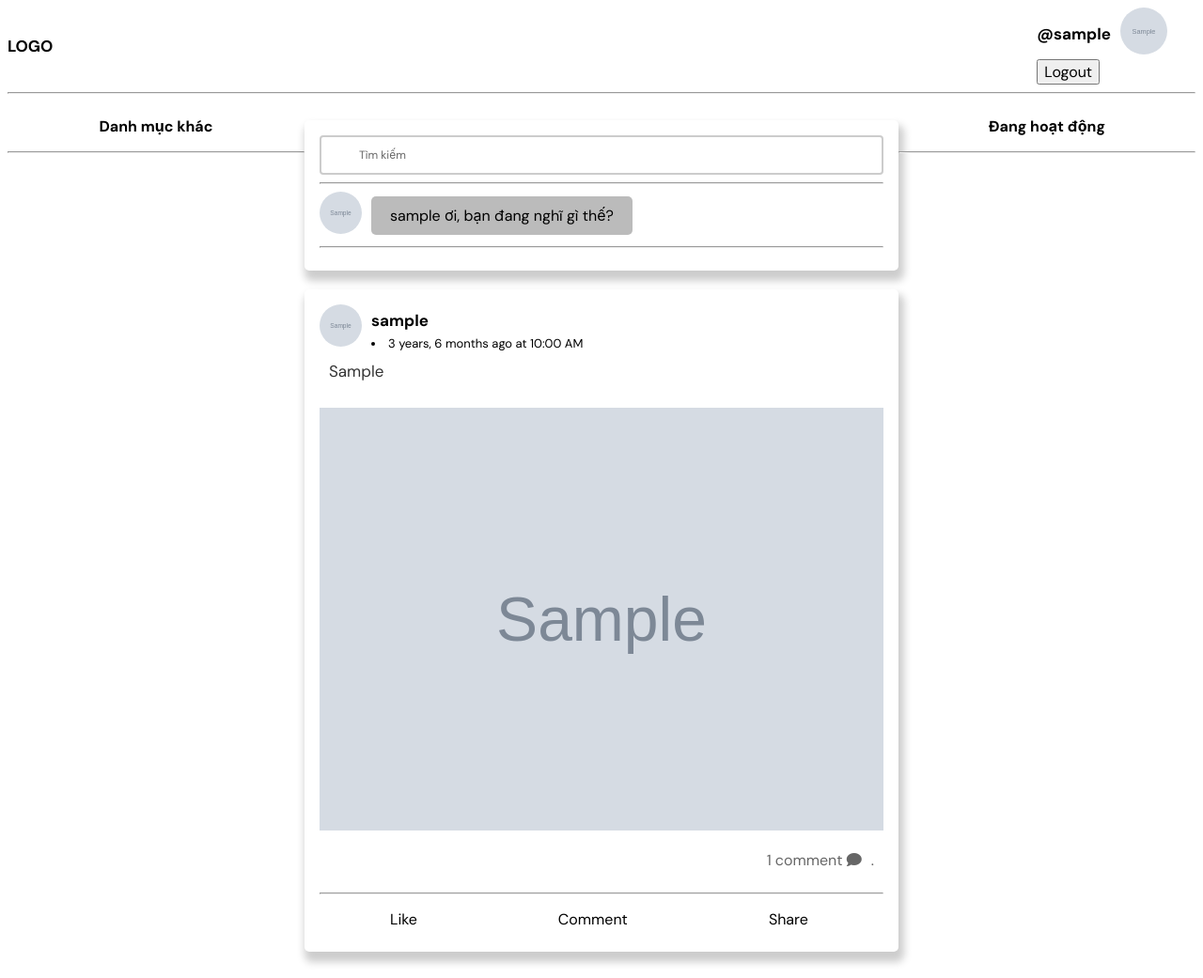
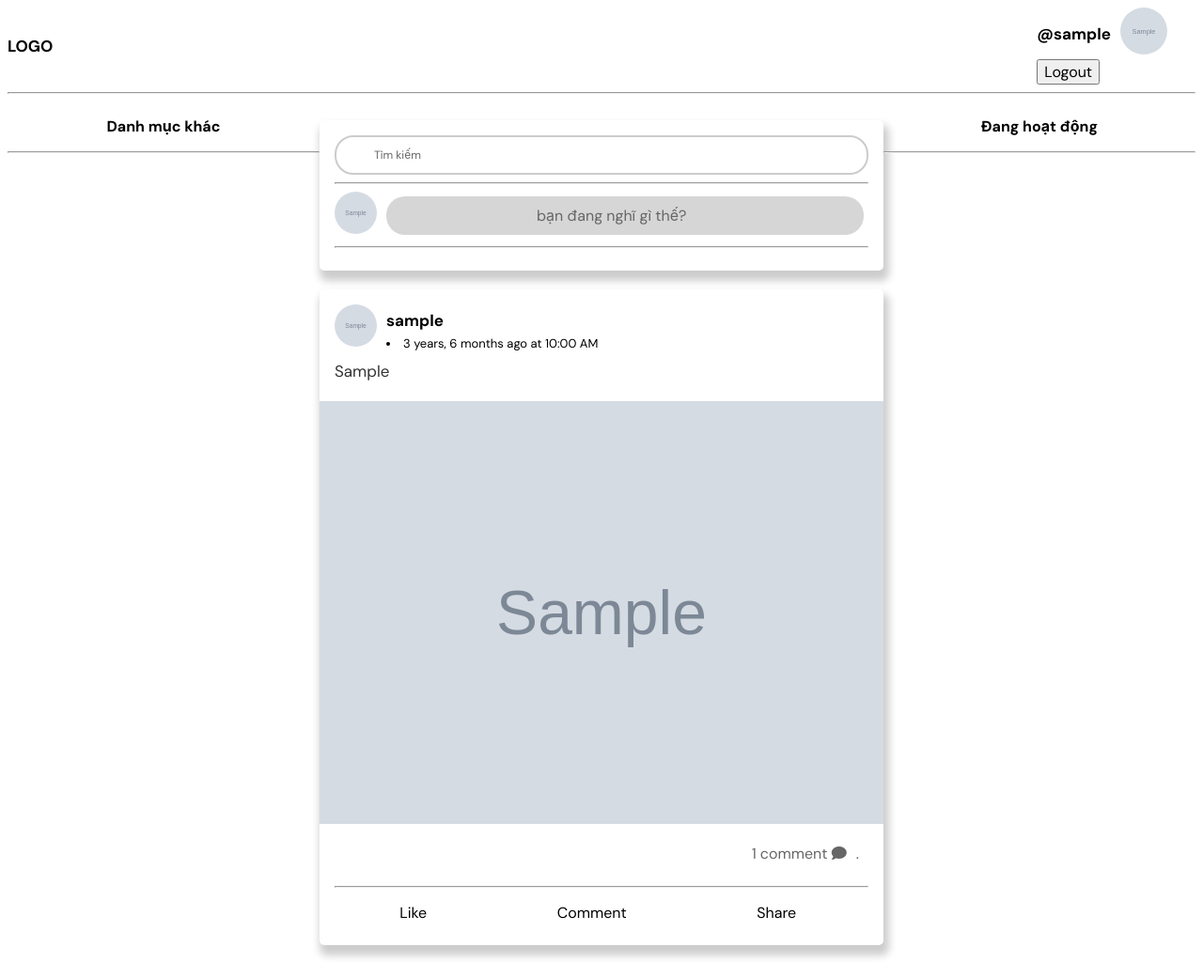
Before and after one commit to hodat2608/vantablcty, a Django app: page /homepage/ in a window 1280 px wide. Shown: the whole page at 94% size. After the commit the page ends 1020 px from the top, so only its background shows below. Run offline with Django 4.2, Linux system fonts and the light colour scheme; a user stored in the database is signed in; tables that the repository leaves empty hold one stand-in row (values such as "Sample post"); grey boxes marked "Sample" are stand-in pictures.

Commit message:
done job

```diff
--- a/templates/homepage.html
+++ b/templates/homepage.html
@@ -45,7 +45,7 @@
                     <a href="{% url 'post_profile' request.user.id %}">
                         <img class="img123" src="{{ request.user.profileuser.avatar.url }}">
                     </a>
-                    <button class="create-button" onclick="toggleCreatePostForm1(event)">{{request.user.username}} ơi, bạn đang nghĩ gì thế? </button>
+                    <input class="create-button" onclick="toggleCreatePostForm1(event)" placeholder="bạn đang nghĩ gì thế? " >
                 </div>
 
             </div>
@@ -92,8 +92,12 @@
                             <li>{{post.created|timesince}} ago at {{ post.formatted_created_time}}</li>
                         </div>
                     </div>
-                    <h5 class="formatted-text">{{ post.discription }}</h5>
-                    <img src =" {{ post.post_image.url}}" width="600">
+                    <div class="setonu">
+                        <h5 class="content-discription" id="content-discription-{{ post.id }}">{{ post.discription }}</h5>
+                        <a class="btn-collapse" id="toggle-btn-{{ post.id }}">Xem thêm</a>
+                    </div>
+                    <br>
+                    <img class="img-post" src =" {{ post.post_image.url}}" width="600">
                 </div>
 
                 <div>
@@ -425,7 +429,7 @@
                                     <i class="fas fa-file-image"></i>
                                 </label>
                                 <button type="submit" class="send-button">
-                                <i class="fas fa-arrow-right"></i>
+                                    <i class="fas fa-paper-plane"></i>
                                 </button>
                             </div>
                         </form>
@@ -442,7 +446,6 @@
                                 <div class="comment-card1">
                                     <div class="dua_len_ngang_hang_va_dieu_chinh_khoang_cach">
                                         <div id="comment-{{ comment.id }}">
-
                                             <div class="txt">
                                                 <a href="{% url 'post_profile' comment.comment_user_id %}">{{comment.comment_user }}</a>
                                             </div>
@@ -486,7 +489,7 @@
                                             <i class="fas fa-file-image"></i>
                                         </label>
                                         <button type="submit" class="send-button">
-                                        <i class="fas fa-arrow-right"></i>
+                                            <i class="fas fa-paper-plane"></i>
                                         </button>
                                     </div>
                                 </form>
@@ -793,6 +796,28 @@ $(document).on('submit', '#share-form', function(e) {
     });
 });
 
+const posts = document.getElementsByClassName("setonu");
+for (let i = 0; i < posts.length; i++) {
+    const post = posts[i];
+    const postID = post.querySelector(".content-discription").id.split("-")[2];
+    const content = document.getElementById("content-discription-" + postID);
+    const toggleBtn = document.getElementById("toggle-btn-" + postID);
+    content.style.maxHeight = "94px";
+    if (content.scrollHeight > 94) {
+        toggleBtn.style.display = "inline";
+    } else {
+        toggleBtn.style.display = "none";
+    }
+    toggleBtn.addEventListener("click", function() {
+        if (content.style.maxHeight === "94px") {
+            content.style.maxHeight = content.scrollHeight + "px";
+            toggleBtn.textContent = "Thu gọn";
+        } else {
+            content.style.maxHeight = "94px";
+            toggleBtn.textContent = "Xem thêm";
+        }
+    });
+}
 </script>
 
 {% endblock %}
--- a/templates/styles.html
+++ b/templates/styles.html
@@ -38,7 +38,7 @@ body {
 /* home card      */
 .card {
     box-shadow: 3px 8px 8px 3px rgba(0, 0, 0, 0.2);
-    max-width: 700px;
+    max-width: 600px;
     margin: 20px auto;
     padding: 16px;
     background-color: #ffffff;
@@ -48,7 +48,7 @@ body {
       font-size: 17px;
       color: #333;
       font-weight: normal;
-      margin-left: 10px;
+      margin-left: 0;
       margin-top: 10px;
     }
 .card p {
@@ -56,12 +56,16 @@ body {
       color: #666;
     }
 
+.img-post{
+  margin-left: -16px;
+}
+
 /* button comment and like   */
 .btn-group button {
     background-color: #ffffff;
     border: none;
     color: black;
-    padding: 8px 12.5%;
+    padding: 8px 12.2%;
     cursor: pointer;
     float: left;
     border-radius: 50px;
@@ -256,12 +260,14 @@ ul {
 
 
 .create-button {
-  background-color: #bbbbbb;
+  background-color: #d6d6d6;
   color: #000000;
   border: none;
-  padding: 10px 20px;
-  border-radius: 5px;
+  padding: 10px 160px;
+  border-radius: 20px;
   cursor: pointer;
+  text-align: left;
+
 }
 
 /* comment card */
@@ -294,7 +300,7 @@ ul {
   margin-top: 0;
 }
 .hello img {
-  border-radius: 10%;
+  border-radius: 50%;
   border: #000000;
 }
 .hello:last-child {
@@ -314,7 +320,7 @@ ul {
   width: 100%;
   box-sizing: border-box;
   border: 2px solid #ccc;
-  border-radius: 4px;
+  border-radius: 20px;
   font-size: 12px;
   background-color: white;
   background-position: 10px 10px;
@@ -564,6 +570,7 @@ input[type="text"] {
   display: flex;
   align-items: center;
   margin: 0 5px;
+  cursor: pointer;
 }
 
 .upload-icon input[type="file"] {
@@ -918,6 +925,29 @@ a{
   font-weight: bold;
   color: #5dd693;
 }
+.content-discription {
+  max-height:95px; /* Hiển thị 2/3 nội dung ban đầu */
+  overflow: hidden;
+  transition: max-height 0.3s ease-in-out;
+  margin: 0;
+  white-space: pre-wrap;
+}
+
+
+.btn-collapse {
+  font-weight: bold;
+  font-size: 14px;
+  cursor: pointer;
+  margin: 0;
+  margin-left: 0;
+}
+.setonu {
+  display: flex;
+  flex-direction: column;
+  align-items: left;
+
+}
+
 
 </style>
 
```
Also changed, not shown: media/images/362674399_830681048725268_1824320290563305274_n.jpg (added).
